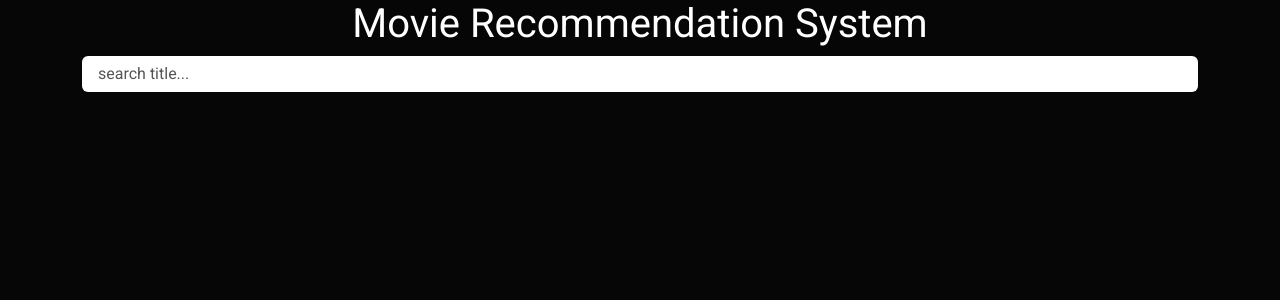
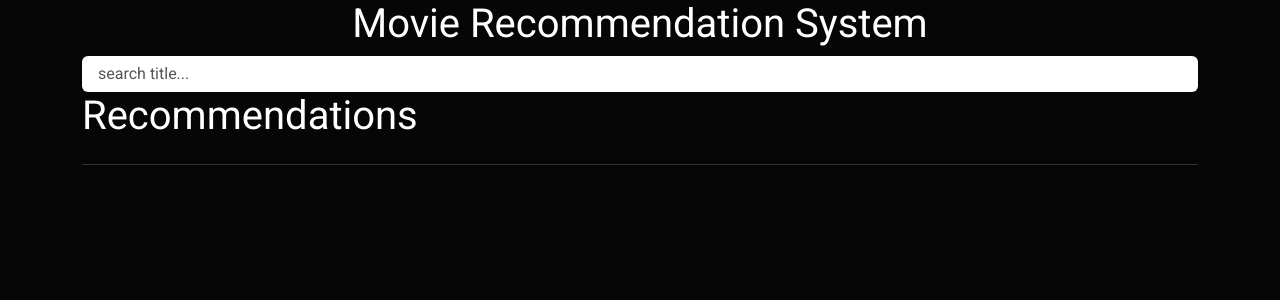
Before and after one commit to namuhuchutong/movie_recommendation_web, a Django app: page /movie in a window 1280 px wide. Shown: the part 48-348 px from the top of the page. Run offline with Django 3.2, Linux system fonts and the light colour scheme.

Commit message:
add: add recommendation template and function

```diff
--- a/static/js/main.js
+++ b/static/js/main.js
@@ -16,7 +16,7 @@ function getMovies(searchText){
                output += `
                 <div class="col-md-3">
                     <div class="well text-center">
-                        <img src="${movie.Poster}"
+                        <img src="${movie.Poster}">
                         <h5>${movie.Title}</h5>
                         <br>
                         <a onclick="movieSelected('${movie.Title}')" class="btn btn-primary" href="#">Moive Details</a>
@@ -71,6 +71,7 @@ function getMovie(){
             <a href="/" class="btn btn-default">Go Back To Search</a>
           </div>
         </div>
+        <br>
            `;
            $('#movies').html(output);
         })
@@ -80,18 +81,46 @@ function getMovie(){
 
 }
 
+async function getPoster(title){
+    let poster = '';
+    await axios.get('http://www.omdbapi.com/?apikey=3cb88153&t='+title)
+        .then((response) => {
+            console.log(response);
+            let movie = response.data;
+            poster = movie.Poster;
+        })
+        .catch((err) => {
+            console.log(err)
+        });
+
+    return poster;
+}
+
 function getContentRecommend(title) {
     let movieList;
     axios.get('http://127.0.0.1:5000/movies/'+title)
         .then((response) => {
             console.log(response);
             let recommendData = response.data;
+            let output = '';
             movieList = recommendData.content;
-            console.log(movieList);
+            console.log(movieList)
+            $.each(movieList, (index, movie) => {
+                let poster = getPoster(movie);
+                output += `
+                <div class="col-md-3">
+                    <div class="well text-center">
+                        <img src="${poster}" class="thumbnail">
+                        <h5><a onclick="movieSelected('${movie}')">${movie}</a></h5>
+                    </div>
+                </div>
+               `;
+           });
+           $('#recommendations').html(output);
         })
         .catch((err) => {
             console.log(err);
     });
 
-    return movieList;
+    return false;
 }
--- a/templates/base.html
+++ b/templates/base.html
@@ -5,7 +5,7 @@
     <title>Movie Recommendation System</title>
     <link rel="stylesheet" href="https://bootswatch.com/5/cyborg/bootstrap.min.css">
     {% load static %}
-    <link rel="stylesheet" href="{% static 'css/style.css' %}">
+    <link rel="stylesheet" href="{% static 'css/style.css' %}?ver=1">
 </head>
 
 <body>
@@ -39,7 +39,7 @@
     <script src="https://ajax.googleapis.com/ajax/libs/jquery/3.6.0/jquery.min.js"></script>
     <script src="https://cdn.jsdelivr.net/npm/axios/dist/axios.min.js"></script>
     {% load static %}
-    <script src="{% static 'js/main.js' %}"></script>
+    <script src="{% static 'js/main.js' %}?ver=1"></script>
     {% block script %}
     {% endblock %}
 </body>
--- a/templates/movie.html
+++ b/templates/movie.html
@@ -1,8 +1,12 @@
 {% extends 'base.html' %}
 
 {% block recommend %}
-    <div class="row">
-        <div id="recommendations">
+    <div class="container">
+        <div class="row">
+           <h3>Recommendations</h3>
+        </div>
+        <hr>
+        <div id="recommendations" class="row">
         </div>
     </div>
 {% endblock %}
```
